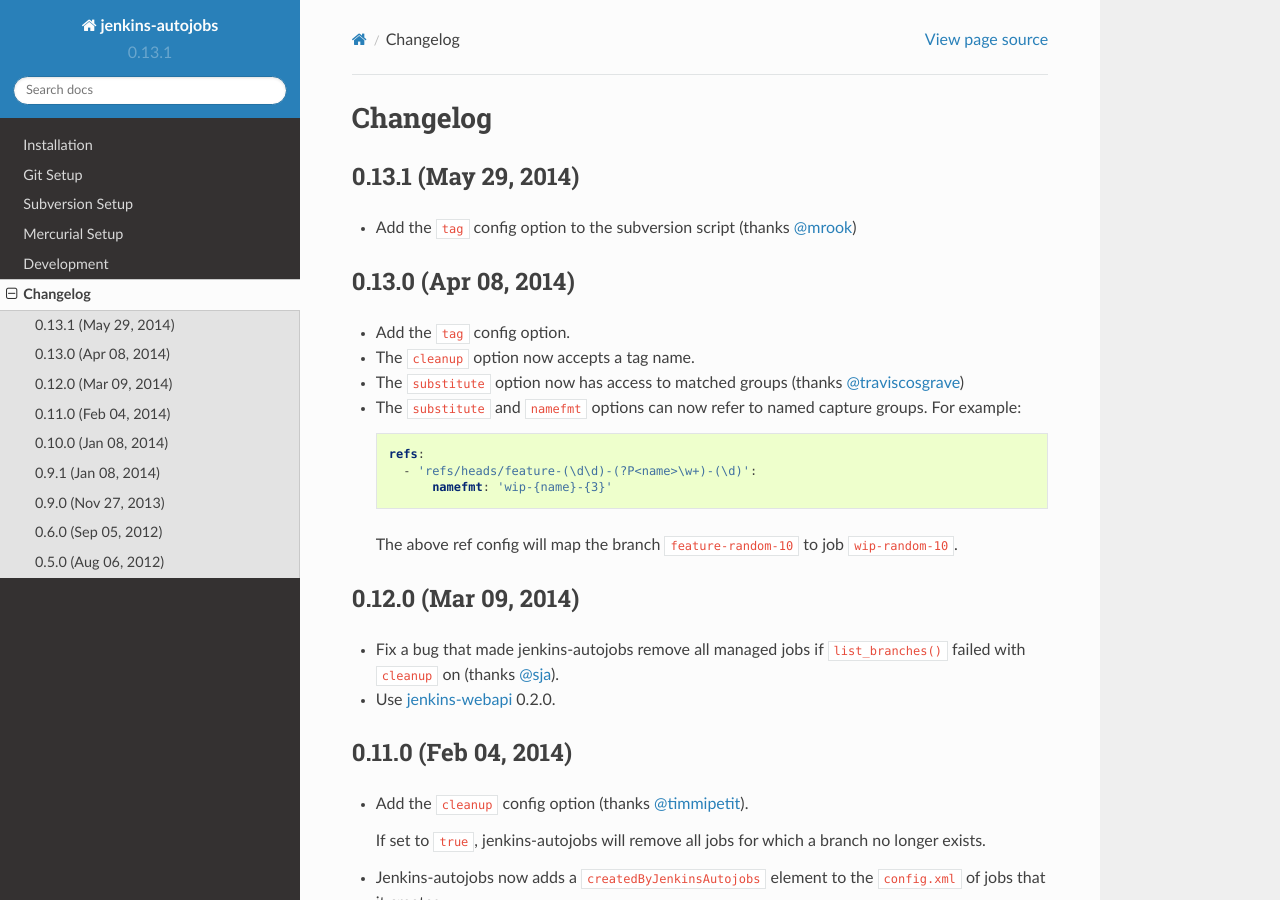
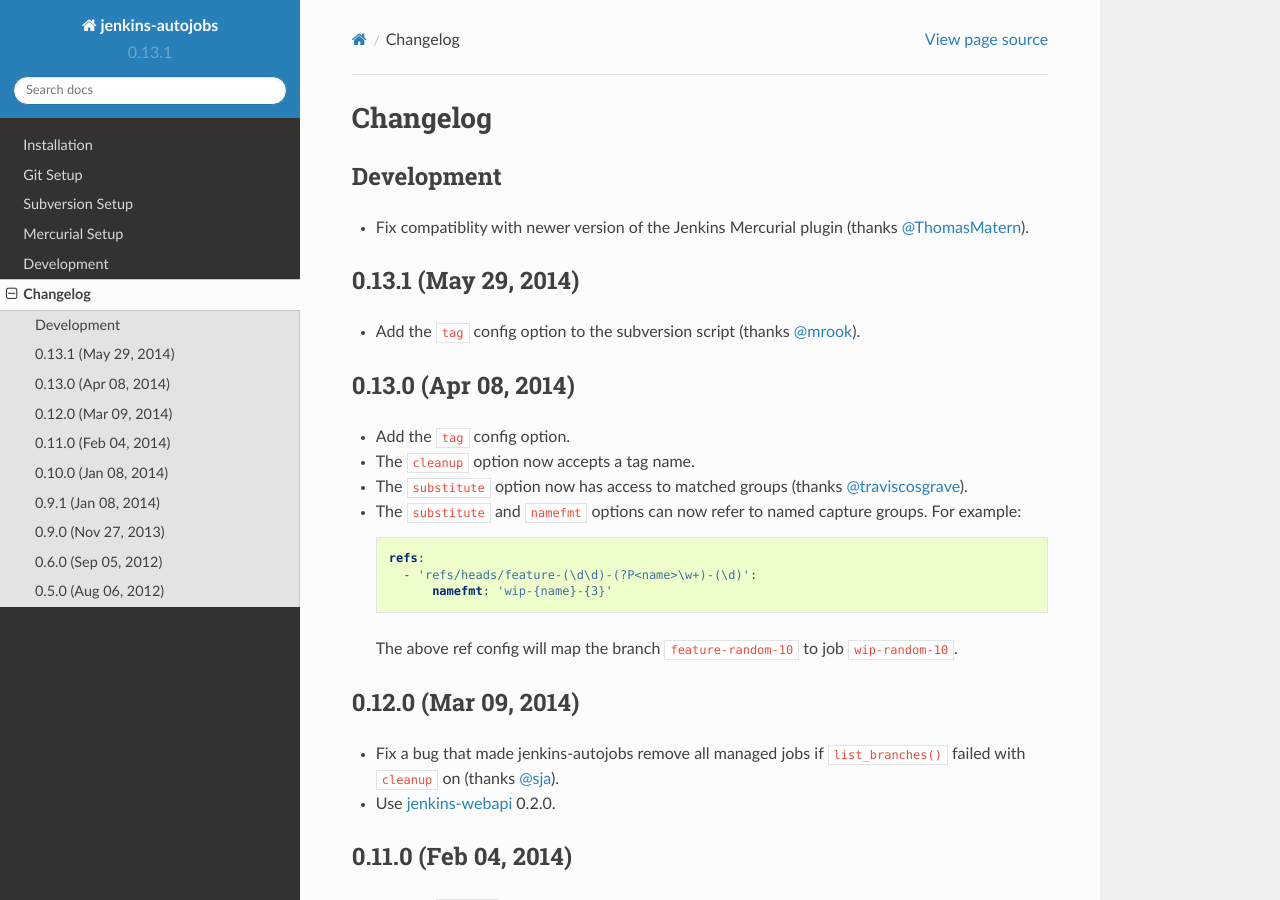
Before and after one commit to gvalkov/jenkins-autojobs, a Sphinx documentation site: the page built from doc/changelog.rst, in a window 1280 px wide and 900 px high. Built offline with Sphinx 7.4.7 and the Read the Docs theme 2.0.0, drawn with Linux system fonts in a browser that asks for light colours.

Commit message:
update docs

```diff
--- a/doc/changelog.rst
+++ b/doc/changelog.rst
@@ -1,10 +1,15 @@
 Changelog
 ---------
+
+Development
+^^^^^^^^^^^
+
+- Fix compatiblity with newer version of the Jenkins Mercurial plugin (thanks `@ThomasMatern`_).
 
 0.13.1 (May 29, 2014)
 ^^^^^^^^^^^^^^^^^^^^^
 
-- Add the ``tag`` config option to the subversion script (thanks `@mrook`_)
+- Add the ``tag`` config option to the subversion script (thanks `@mrook`_).
 
 0.13.0 (Apr 08, 2014)
 ^^^^^^^^^^^^^^^^^^^^^
@@ -13,7 +18,7 @@
 
 - The ``cleanup`` option now accepts a tag name.
 
-- The ``substitute`` option now has access to matched groups (thanks `@traviscosgrave`_)
+- The ``substitute`` option now has access to matched groups (thanks `@traviscosgrave`_).
 
 - The ``substitute`` and ``namefmt`` options can now refer to named capture groups. For example:
 
@@ -97,3 +102,4 @@
 .. _`@sja`:            https://github.com/sja
 .. _`@traviscosgrave`: https://github.com/traviscosgrave
 .. _`@mrook`:          https://github.com/mrook
+.. _`@ThomasMatern`:   https://github.com/ThomasMatern
```
